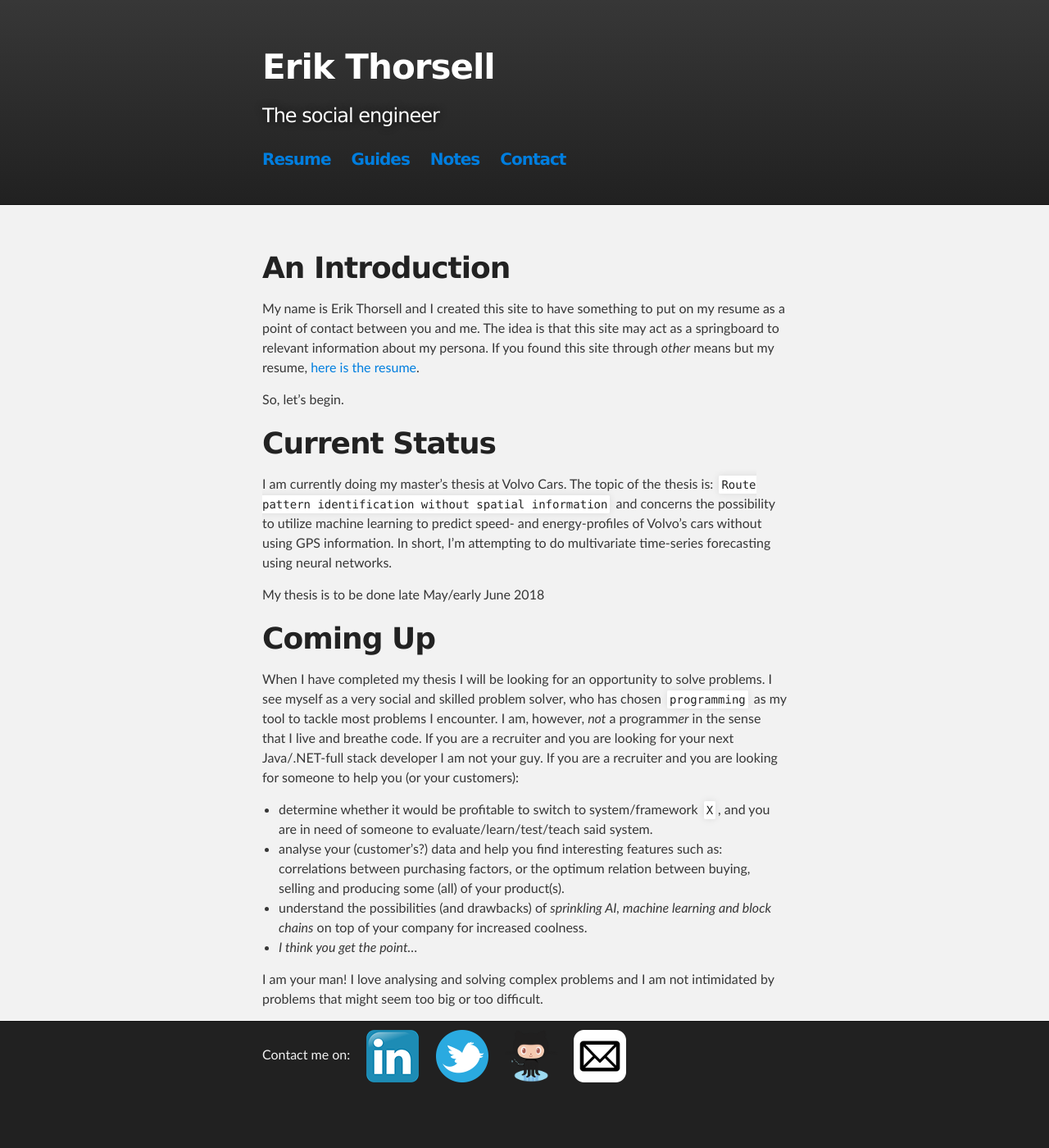
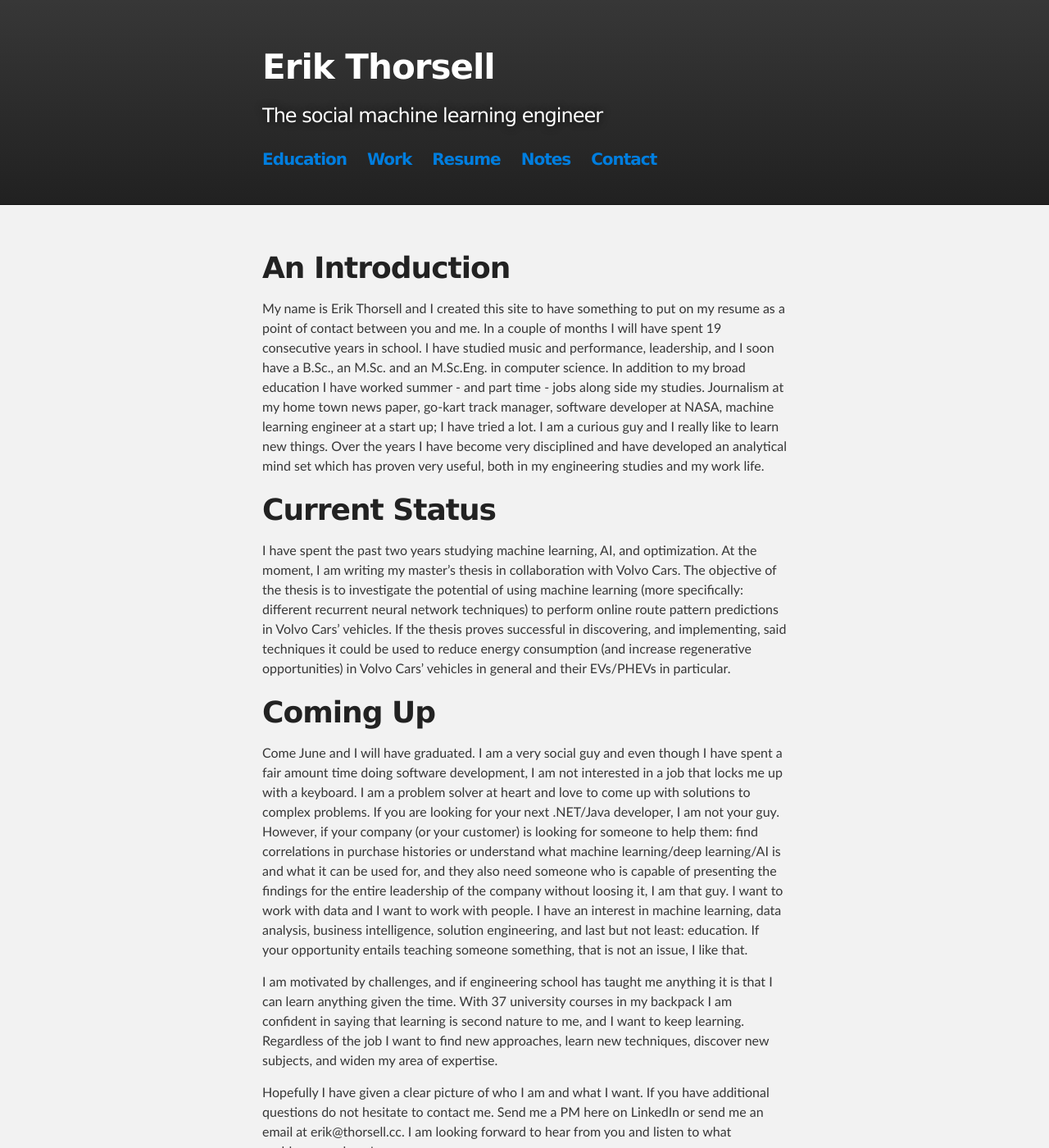
Before and after one commit to ErikThorsell/erikthorsell.github.io, a Jekyll site: the page built from index.md, in a window 1280 px wide and 1400 px high. Shown: the whole window at 82% size. Built offline with Jekyll 4.4.1, drawn with Linux system fonts in a browser that asks for light colours; our own code applies the rules of GitHub Pages for plain Markdown files; some of the changed text lies outside the part shown.

Commit message:
Add education and work pages

```diff
--- a/_config.yml
+++ b/_config.yml
@@ -1,6 +1,6 @@
 theme: jekyll-theme-slate
 title: Erik Thorsell
-description: The social engineer
+description: The social machine learning engineer
 
 social:
   - title: linkedin
--- a/_layouts/default.html
+++ b/_layouts/default.html
@@ -21,11 +21,11 @@
           <h1 id="project_title">
               <a style="color:#fff" href="{{site.baseurl}}/index">{{ site.title | default: site.github.repository_name }}</a></h1>
           <h2 id="project_tagline">{{ site.description | default: site.github.project_tagline }}</h2>
-          <h3> <!-- <a href="{{site.baseurl}}/about">About</a>&emsp;
+          <h3> <!-- <a href="{{site.baseurl}}/about">About</a>&emsp;--->
                <a href="{{site.baseurl}}/education">Education</a>&emsp;
-               <a href="{{site.baseurl}}/work">Work</a>&emsp; -->
+               <a href="{{site.baseurl}}/work">Work</a>&emsp;
                <a href="{{site.url}}/download/erikthorsell_cv.pdf">Resume</a>&emsp;
-               <a href="{{site.baseurl}}/guides">Guides</a>&emsp;
+               <!-- <a href="{{site.baseurl}}/guides">Guides</a>&emsp; -->
                <a href="{{site.baseurl}}/notes">Notes</a>&emsp;
                <a href="{{site.baseurl}}/contact">Contact</a>
           </h3>
--- a/index.md
+++ b/index.md
@@ -7,45 +7,51 @@ date: 2018-02-03 13:37:00
 
 My name is Erik Thorsell and I created this site to have something to put on my
 resume as a point of contact between you and me.
-The idea is that this site may act as a springboard to relevant information
-about my persona.
-If you found this site through *other* means but my resume, [here is the
-resume]({{site.url}}/download/erikthorsell_cv.pdf).
-
-So, let's begin.
+In a couple of months I will have spent 19 consecutive years in school. I have
+studied music and performance, leadership, and I soon have a B.Sc., an M.Sc. and
+an M.Sc.Eng. in computer science. In addition to my broad education I have
+worked summer - and part time - jobs along side my studies. Journalism at my
+home town news paper, go-kart track manager, software developer at NASA, machine
+learning engineer at a start up; I have tried a lot. I am a curious guy and I
+really like to learn new things. Over the years I have become very disciplined
+and have developed an analytical mind set which has proven very useful, both in
+my engineering studies and my work life.
 
 # Current Status #
 
-I am currently doing my master's thesis at Volvo Cars.
-The topic of the thesis is: `Route pattern identification without spatial
-information` and concerns the possibility to utilize machine learning to predict
-speed- and energy-profiles of Volvo's cars without using GPS information.
-In short, I'm attempting to do multivariate time-series forecasting using neural
-networks.
+I have spent the past two years studying machine learning, AI, and optimization.
+At the moment, I am writing my master's thesis in collaboration with Volvo Cars.
+The objective of the thesis is to investigate the potential of using machine
+learning (more specifically: different recurrent neural network techniques) to
+perform online route pattern predictions in Volvo Cars' vehicles. If the thesis
+proves successful in discovering, and implementing, said techniques it could be
+used to reduce energy consumption (and increase regenerative opportunities) in
+Volvo Cars' vehicles in general and their EVs/PHEVs in particular.
 
-My thesis is to be done late May/early June 2018
 
 # Coming Up #
 
-When I have completed my thesis I will be looking for an opportunity to solve
-problems.
-I see myself as a very social and skilled problem solver, who has chosen
-`programming` as my tool to tackle most problems I encounter.
-I am, however, *not* a programm*er* in the sense that I live and breathe code.
-If you are a recruiter and you are looking for your next Java/.NET-full stack
-developer I am not your guy.
-If you are a recruiter and you are looking for someone to help you (or your
-customers):
+Come June and I will have graduated. I am a very social guy and even though I
+have spent a fair amount time doing software development, I am not interested in
+a job that locks me up with a keyboard. I am a problem solver at heart and love
+to come up with solutions to complex problems. If you are looking for your next
+.NET/Java developer, I am not your guy. However, if your company (or your
+customer) is looking for someone to help them: find correlations in purchase
+histories or understand what machine learning/deep learning/AI is and what it
+can be used for, and they also need someone who is capable of presenting the
+findings for the entire leadership of the company without loosing it, I am that
+guy. I want to work with data and I want to work with people. I have an interest
+in machine learning, data analysis, business intelligence, solution engineering,
+and last but not least: education. If your opportunity entails teaching someone
+something, that is not an issue, I like that.
 
- * determine whether it would be profitable to switch to system/framework `X`,
-   and you are in need of someone to evaluate/learn/test/teach said system.
- * analyse your (customer's?) data and help you find interesting features such
-   as: correlations between purchasing factors, or the optimum relation between
-   buying, selling and producing some (all) of your product(s).
- * understand the possibilities (and drawbacks) of *sprinkling AI, machine
-   learning and block chains* on top of your company for increased coolness.
- * *I think you get the point...*
+I am motivated by challenges, and if engineering school has taught me anything
+it is that I can learn anything given the time. With 37 university courses in my
+backpack I am confident in saying that learning is second nature to me, and I
+want to keep learning. Regardless of the job I want to find new approaches,
+learn new techniques, discover new subjects, and widen my area of expertise.
 
-I am your man!
-I love analysing and solving complex problems and I am not intimidated by
-problems that might seem too big or too difficult.
+Hopefully I have given a clear picture of who I am and what I want. If you have
+additional questions do not hesitate to contact me. Send me a PM here on
+LinkedIn or send me an email at erik@thorsell.cc. I am looking forward to hear
+from you and listen to what problems you have!
```
Also changed, not shown: about.md (deleted, +0 -4 lines), education.md (+2 -2 lines), work.md (+29 -3 lines).
